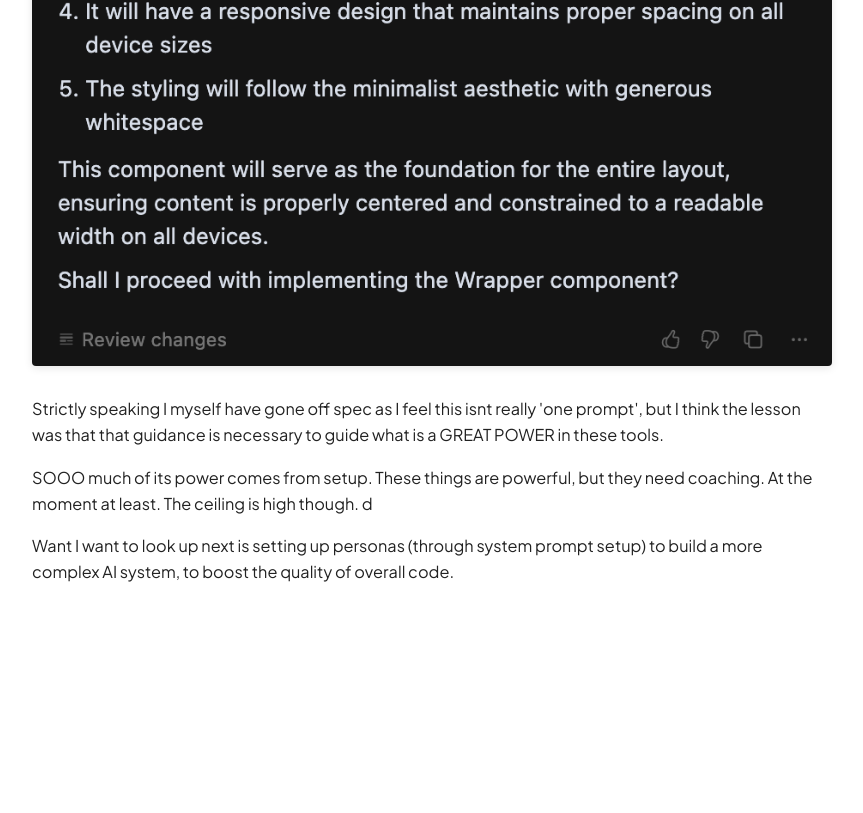
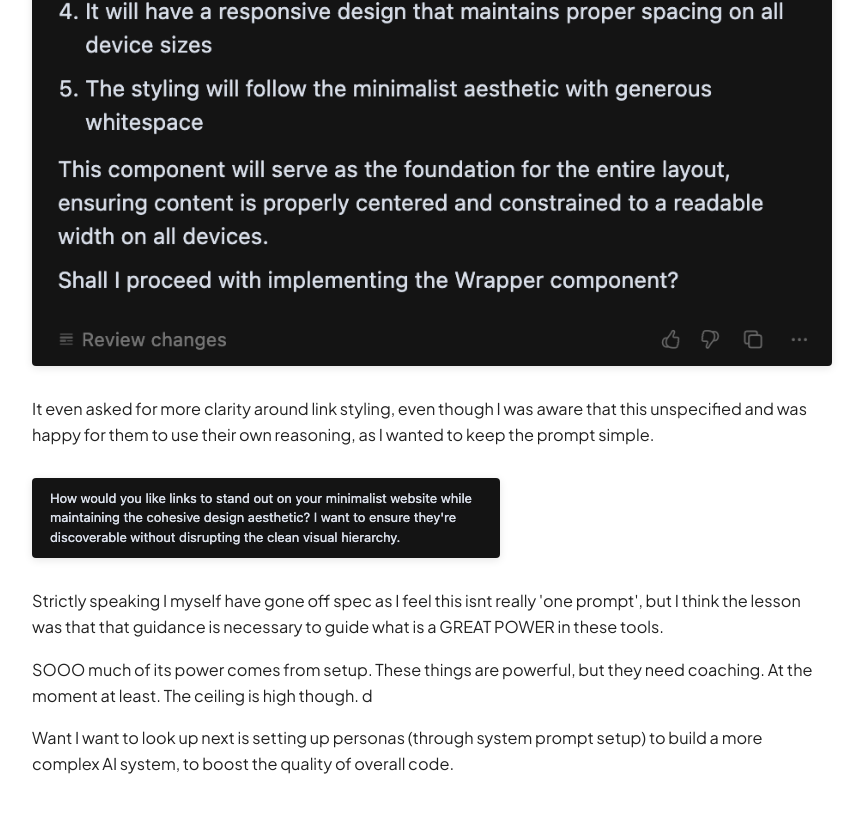
Before and after one commit to josephmanghan/one-prompt-site, a React (Vite) app: page /one-prompt-site-blog in a window 1280 px wide. Shown: the part 2071-2884 px from the top of the page, without its empty margins (208-1071 px from the left). Before the commit the page ends 2700 px from the top, so only its background shows below. Built offline with nearby package versions, Linux system fonts and the light colour scheme.

Commit message:
add link styling feedback image

```diff
--- a/src/components/Blog/Blog.jsx
+++ b/src/components/Blog/Blog.jsx
@@ -3,6 +3,7 @@ import './blog.css';
 import initialDesign from '../../assets/blog/initial_design.jpg';
 import badWebsiteAttempt from '../../assets/blog/bad_website_attempt.png';
 import agentWaitingForApproval from '../../assets/blog/agent_waiting_for_approval.png';
+import linkStylingFeedback from '../../assets/blog/link_styling_feedback.png';
 
 const Blog = () => (
 	<div className="blog-container">
@@ -18,6 +19,8 @@ const Blog = () => (
 		<p>I began to incorporate system prompts. These underlined best practices, code structure, design princples (I read that adding design/structure to system was helpful as it was a hollistic consideriation - find link).. but most importantly behaviour of the agent.</p>
 		<p>This led to much greater success & it was the behaviour that was the most noticeable to me. It would ask questions as it went, rather than making poor assumptions. It meant we built a website TOGETHER, built our understanding & goal together as missed questions were answered & the full picture was gradually completed.</p>
 		<img src={agentWaitingForApproval} alt="AI agent waiting for approval" className="blog-image" />
+		<p>It even asked for more clarity around link styling, even though I was aware that this unspecified and was happy for them to use their own reasoning, as I wanted to keep the prompt simple.</p>
+		<img src={linkStylingFeedback} alt="AI asking about link styling" className="blog-image" />
 		<p>Strictly speaking I myself have gone off spec as I feel this isnt really 'one prompt', but I think the lesson was that that guidance is necessary to guide what is a GREAT POWER in these tools.</p>
 		<p>SOOO much of its power comes from setup. These things are powerful, but they need coaching. At the moment at least. The ceiling is high though. d</p>
 		<p>Want I want to look up next is setting up personas (through system prompt setup) to build a more complex AI system, to boost the quality of overall code.</p>
```
Also changed, not shown: src/assets/blog/link_styling_feedback.png (added).
